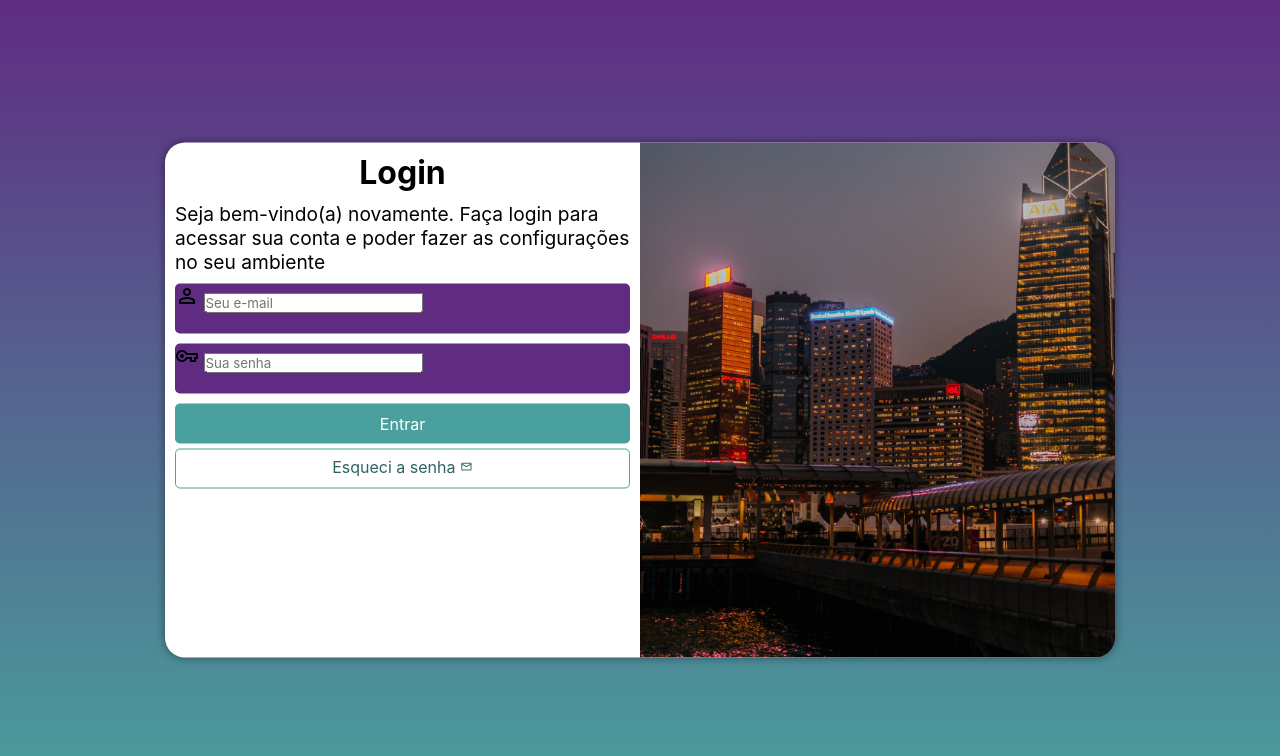
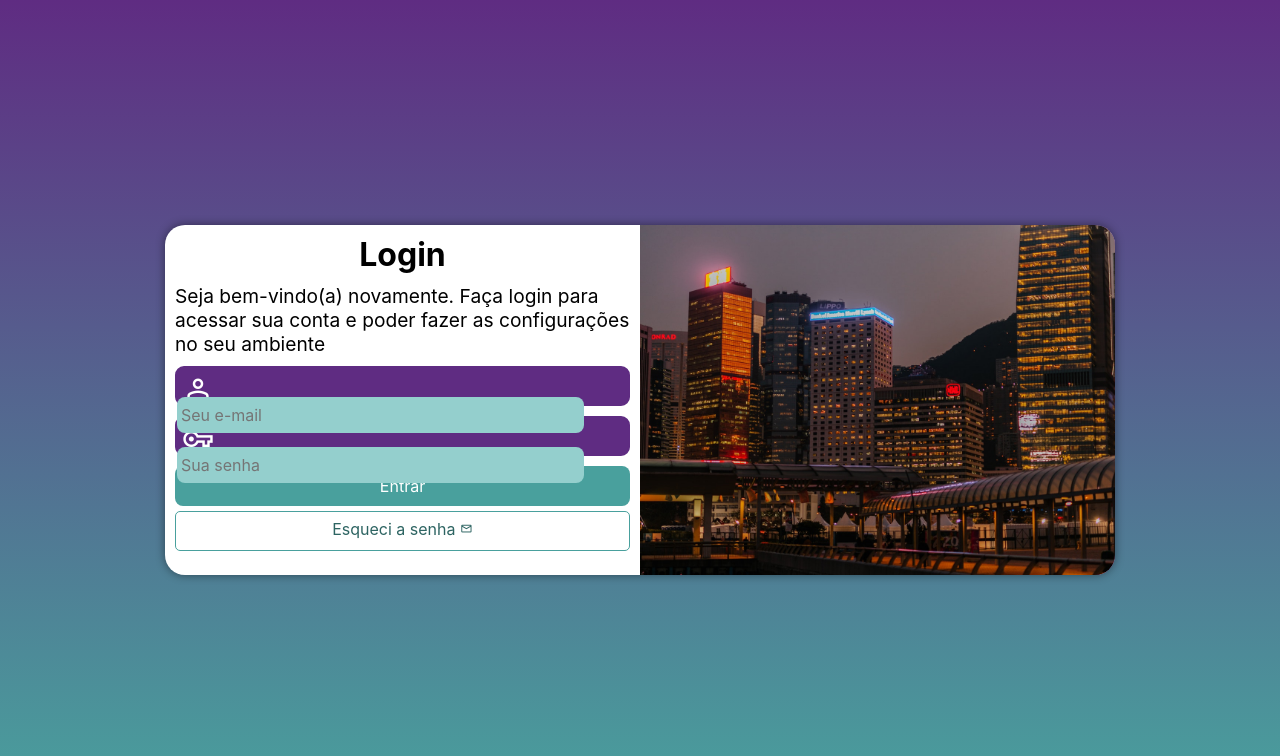
Before and after one commit to Jean-Lencina/projeto-login, a plain HTML site: page index.html in a window 1280 px wide. Drawn offline with nearby package versions, Linux system fonts and the light colour scheme.

Commit message:
Projeto pronto

```diff
--- a/estilo/media-query.css
+++ b/estilo/media-query.css
@@ -7,6 +7,7 @@
 
     section#login{
         width: 80vw;
+        height: 280px;
     }
 
     section#login > div#imagem{
@@ -28,6 +29,7 @@
 
     section#login{
         width: 950px;
+        height: 350px;
     }
 
     section#login > div#imagem{
--- a/estilo/style.css
+++ b/estilo/style.css
@@ -30,7 +30,6 @@ section#login{
     position: absolute;
     top: 50%;
     left: 50%;
-    transform: translate(-50%, -50%);
     overflow: hidden;
 
     background-color: white;
@@ -41,6 +40,7 @@ section#login{
 
     transition: width .3s, height .3s;
     transition-timing-function: ease;
+    transform: translate(-50%, -50%);
 }
 
 section#login > div#imagem{
@@ -69,13 +69,38 @@ form > div.campo{
     background-color: #5f2c82;
     display: block;
     width: 100%;
-    height: 50px;
-    border-radius: 5px;
+    height: 40px;
+    border-radius: 9px;
+    border: 2px solid #5f2c82;
     margin: 10px 0px;
 }
 
 div.campo > label{
     display: none;
+}
+
+div.campo > span{
+    color: white;
+    font-size: 2em;
+    width: 40px;
+    padding: 5px;
+}
+
+div.campo > input{
+    background-color: #94cfcd;
+    font-size: 1em;
+    width: calc(100% - 44px);
+    height: 100%;
+    border: 0px;
+    border-radius: 8px;
+    padding: 4px;
+
+    transform: translate(0px, -13px);
+}
+
+div.campo > input:focus-within{
+    background-color: white;
+    border: 0px;
 }
 
 form > input[type=submit]{
@@ -86,7 +111,7 @@ form > input[type=submit]{
     background-color: #49a09d;
     color: white;
     border: none;
-    border-radius: 5px;
+    border-radius: 8px;
     cursor: pointer;
 }
 
```
